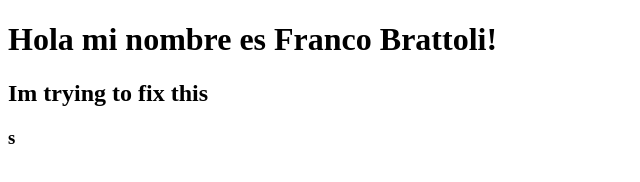
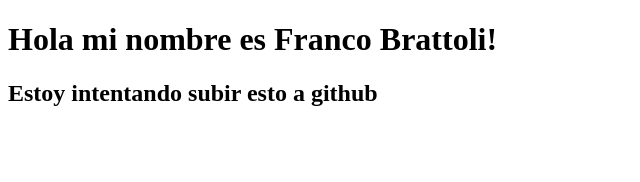
Before and after one commit to francobrattoli/desafio1, a plain HTML site: page index.html in a window 1280 px wide. Shown: the whole page, without its empty margins (0-640 px from the left). Drawn offline with Linux system fonts and the light colour scheme.

Commit message:
sigo intentando subir esto a github

```diff
--- a/index.html
+++ b/index.html
@@ -7,8 +7,7 @@
 </head>
 <body>
     <h1>Hola mi nombre es Franco Brattoli!</h1>
-    <h2>Im trying to fix this</h2>
-    <h3>s</h3>
+    <h2>Estoy intentando subir esto a github</h2>
 
 </body>
 </html>
```
